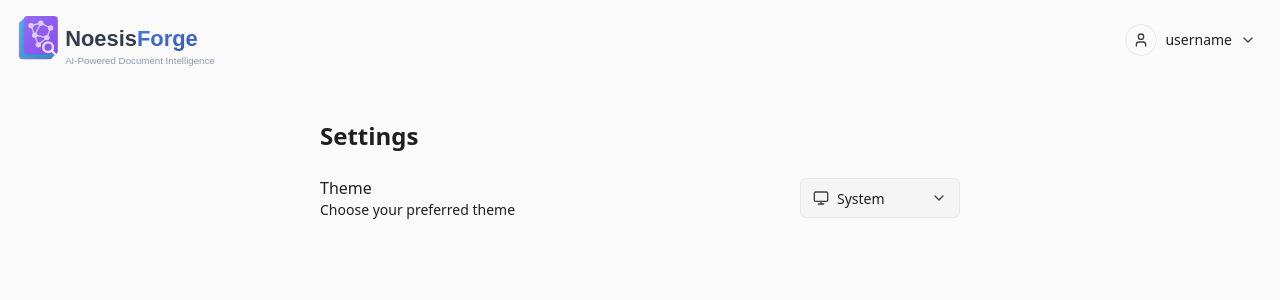
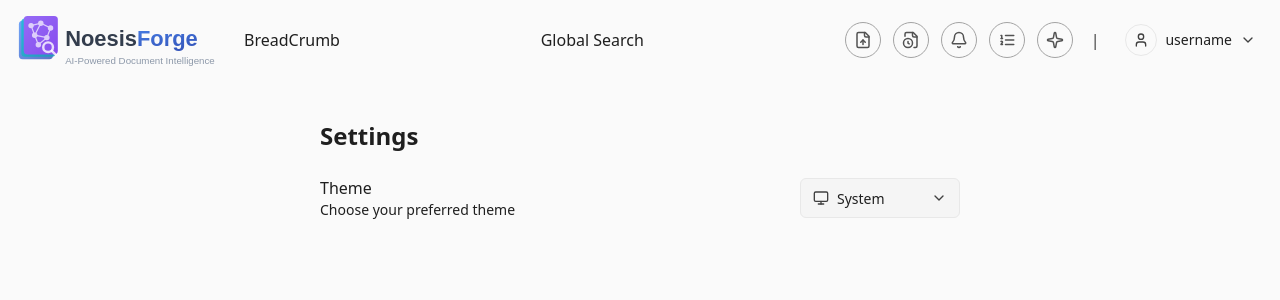
Before and after one commit to eyuppastirmaci/noesis-forge, a Next.js app in the folder frontend/: page /settings in a window 1280 px wide. Shown: the top 300 px of the page. Built offline with nearby package versions, Linux system fonts and the light colour scheme.

Commit message:
feat: Add react-tooltip dependency, enhance Header component with additional icons, and update global styles for IconButton variables

```diff
--- a/frontend/package.json
+++ b/frontend/package.json
@@ -14,7 +14,8 @@
     "next": "15.3.3",
     "next-themes": "^0.4.6",
     "react": "^19.0.0",
-    "react-dom": "^19.0.0"
+    "react-dom": "^19.0.0",
+    "react-tooltip": "^5.29.1"
   },
   "devDependencies": {
     "@eslint/eslintrc": "^3",
--- a/frontend/src/app/globals.css
+++ b/frontend/src/app/globals.css
@@ -146,6 +146,14 @@ body {
     --foreground-secondary: var(--color-gray-700);
     --border: var(--color-gray-200);
     --border-hover: var(--color-gray-300);
+
+    /* IconButton Specific Variables - Light Mode */
+    --icon-button-border: var(--color-gray-400);
+    --icon-button-border-hover: var(--color-gray-600);
+    --icon-button-border-active: var(--color-gray-800);
+    --icon-button-icon: var(--color-gray-600);
+    --icon-button-icon-hover: var(--color-gray-800);
+    --icon-button-icon-active: var(--color-gray-900);
   }
 
   .dark {
@@ -162,11 +170,18 @@ body {
     --foreground-secondary: var(--color-gray-400);
     --border: var(--color-gray-800);
     --border-hover: var(--color-gray-700);
+
+    /* IconButton Specific Variables - Dark Mode */
+    --icon-button-border: var(--color-gray-500);
+    --icon-button-border-hover: var(--color-gray-400);
+    --icon-button-border-active: var(--color-gray-200);
+    --icon-button-icon: var(--color-gray-300);
+    --icon-button-icon-hover: var(--color-gray-200);
+    --icon-button-icon-active: var(--color-gray-50);
   }
 
   body {
     color: var(--primary);
     background-color: var(--accent);
-    transition: color 0.3s ease, background-color 0.3s ease;
   }
 }
--- a/frontend/src/components/Providers.tsx
+++ b/frontend/src/components/Providers.tsx
@@ -6,7 +6,6 @@ export function Providers({ children, ...props }: ThemeProviderProps) {
     return (
         <ThemeProvider
             {...props}
-            disableTransitionOnChange={false}
             storageKey="noesis-theme"
         >
             {children}
--- a/frontend/src/components/layout/Header.tsx
+++ b/frontend/src/components/layout/Header.tsx
@@ -5,7 +5,25 @@ import Link from "next/link";
 import { useTheme } from "next-themes";
 import { useEffect, useState, useRef } from "react";
 import { createPortal } from "react-dom";
-import { ChevronDown, Settings, LogOut, User } from "lucide-react";
+import {
+  ChevronDown,
+  Settings,
+  LogOut,
+  User,
+  FileUp,
+  FileClock,
+  Bell,
+  Loader,
+  Bot,
+  Activity,
+  List,
+  ListTree,
+  Server,
+  LoaderCircle,
+  Sparkle,
+  ListOrdered,
+} from "lucide-react";
+import IconButton from "../ui/IconButton";
 
 export default function Header() {
   const [mounted, setMounted] = useState(false);
@@ -119,12 +137,12 @@ export default function Header() {
         width: dropdownPosition.width,
         zIndex: 9999,
       }}
-      className="bg-[var(--background-secondary)] border border-[var(--border)] rounded-md shadow-lg max-h-60 overflow-y-auto animate-in fade-in-0 zoom-in-95 duration-100"
+      className="bg-[var(--background-secondary)] border border-[var(--border)] rounded-md shadow-lg max-h-60 overflow-y-auto animate-in fade-in-0 zoom-in-95 d"
     >
       <Link
         href="/settings"
         onClick={() => setIsDropdownOpen(false)}
-        className="flex items-center gap-2 px-4 py-3 text-sm text-[var(--foreground)] no-underline transition-colors rounded-t-md hover:bg-[var(--background)] dark:hover:bg-[var(--accent-soft)]"
+        className="flex items-center gap-2 px-4 py-3 text-sm text-[var(--foreground)] no-underline rounded-t-md hover:bg-[var(--background)] dark:hover:bg-[var(--accent-soft)]"
       >
         <Settings className="w-4 h-4 text-[var(--foreground-secondary)]" />
         <span>Settings</span>
@@ -135,7 +153,7 @@ export default function Header() {
           handleLogout();
           setIsDropdownOpen(false);
         }}
-        className="flex items-center gap-2 w-full px-4 py-3 text-sm text-[var(--error)] transition-colors bg-transparent border-none text-left rounded-b-md hover:bg-red-50 dark:hover:bg-red-950/20"
+        className="flex items-center gap-2 w-full px-4 py-3 text-sm text-[var(--error)] bg-transparent border-none text-left rounded-b-md hover:bg-red-50 dark:hover:bg-red-950/20"
       >
         <LogOut className="w-4 h-4 text-[var(--error)]" />
         <span>Logout</span>
@@ -153,15 +171,35 @@ export default function Header() {
               alt="Noesis Forge"
               width={220}
               height={220}
-              className={`object-contain opacity-90 hover:opacity-100 transition-opacity duration-500 ease-in-out`}
+              className={`object-contain opacity-90 hover:opacity-100 `}
             />
           </Link>
+          <div>BreadCrumb</div>
         </div>
 
-        <div className="relative">
+        <div>Global Search</div>
+
+        <div className="relative flex items-center gap-3">
+          {/* Upload */}
+          <IconButton Icon={FileUp} onClick={() => {}} />
+
+          {/* Recent Documents */}
+          <IconButton Icon={FileClock} onClick={() => {}} />
+
+          {/* Notifications */}
+          <IconButton Icon={Bell} onClick={() => {}} />
+
+          {/* Processing Queue */}
+          <IconButton Icon={ListOrdered} onClick={() => {}} />
+
+          {/* AI Status */}
+          <IconButton Icon={Sparkle} onClick={() => {}} />
+
+          <div className="text-[var(--foreground-secondary)] mx-1.5">|</div>
+
           <div
             ref={avatarRef}
-            className="flex items-center gap-2 cursor-pointer p-2 rounded-lg transition-colors hover:bg-[var(--background)] dark:hover:bg-[var(--accent-soft)]"
+            className="flex items-center gap-2 cursor-pointer p-2 rounded-lg hover:bg-[var(--background)] dark:hover:bg-[var(--accent-soft)]"
             onClick={toggleDropdown}
           >
             <div className="w-8 h-8 bg-[var(--background)] border border-[var(--border)] rounded-full flex items-center justify-center">
@@ -169,7 +207,7 @@ export default function Header() {
             </div>
             <span className="text-sm font-medium select-none">username</span>
             <ChevronDown
-              className={`w-4 h-4 text-[var(--foreground-secondary)] transition-transform ${
+              className={`w-4 h-4 text-[var(--foreground-secondary)] ${
                 isDropdownOpen ? "rotate-180" : ""
               }`}
             />
--- /dev/null
+++ b/frontend/src/components/ui/IconButton.tsx
@@ -0,0 +1,37 @@
+"use client";
+
+import { cn } from "@/lib/cn";
+import { LucideIcon } from "lucide-react";
+
+export default function IconButton({
+  Icon,
+  onClick,
+  className,
+}: {
+  Icon: LucideIcon;
+  onClick: () => void;
+  className?: string;
+}) {
+  return (
+    <button
+      onClick={onClick}
+      className={cn(
+        "group cursor-pointer w-9 h-9 rounded-full flex items-center justify-center",
+        "bg-[var(--background)]",
+        "border border-[var(--icon-button-border)]",
+        "hover:border-[var(--icon-button-border-hover)]",
+        "active:border-[var(--icon-button-border-active)]",
+        className
+      )}
+    >
+      <Icon
+        className={cn(
+          "w-4.5 h-4.5",
+          "text-[var(--icon-button-icon)]",
+          "group-hover:text-[var(--icon-button-icon-hover)]",
+          "group-active:text-[var(--icon-button-icon-active)]"
+        )}
+      />
+    </button>
+  );
+}
--- a/frontend/src/components/ui/Select.tsx
+++ b/frontend/src/components/ui/Select.tsx
@@ -170,7 +170,7 @@ export function Select({
         maxHeight: "15rem",
         overflowY: "auto"
       }}
-      className="animate-in fade-in-0 zoom-in-95 duration-100"
+      className="animate-in fade-in-0 zoom-in-95 "
     >
       {options.map((option, index) => (
         <div
@@ -190,7 +190,6 @@ export function Select({
             cursor: "pointer",
             color: "var(--foreground)",
             fontSize: "0.875rem",
-            transition: "background-color 150ms",
             backgroundColor: option.value === value
               ? "var(--accent-soft)"
               : focusedIndex === index
@@ -263,7 +262,6 @@ export function Select({
             borderRadius: "0.375rem",
             color: "var(--foreground)",
             fontSize: "0.875rem",
-            transition: "all 200ms",
             cursor: disabled ? "not-allowed" : "pointer",
             opacity: disabled ? 0.5 : 1,
             outline: isOpen ? "2px solid var(--foreground)" : "none",
@@ -311,7 +309,6 @@ export function Select({
               width: "1rem",
               height: "1rem",
               color: "var(--foreground-secondary)",
-              transition: "transform 200ms",
               transform: isOpen ? "rotate(180deg)" : "rotate(0deg)"
             }}
           />
--- a/frontend/src/lib/cn.ts
+++ b/frontend/src/lib/cn.ts
@@ -0,0 +1,5 @@
+export function cn(...classes: (string | null | undefined)[]): string {
+  return classes
+    .filter((cls): cls is string => Boolean(cls) && typeof cls === 'string' && cls.trim() !== '')
+    .join(' ');
+}
```
Also changed, not shown: 1 other file (tests, documents, lock files or other folders).
